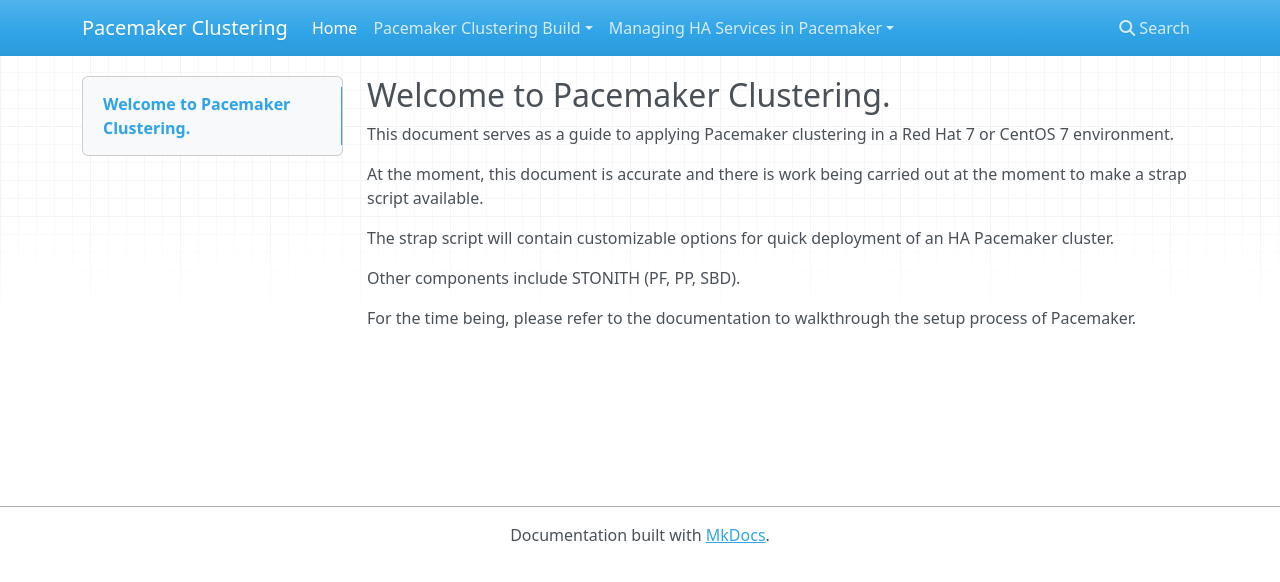
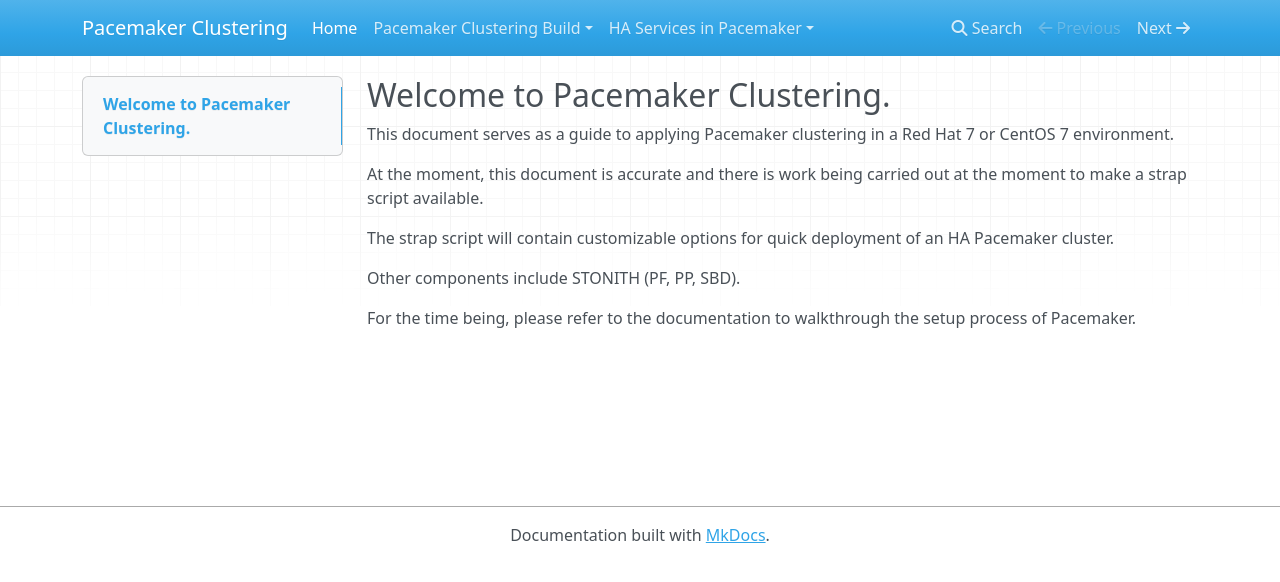
Before and after one commit to SparkChaos/Pacemaker, an MkDocs documentation site: the page built from docs/index.md, in a window 1280 px wide. Shown: the top 582 px of the page. Built offline with MkDocs 1.6.1, drawn with Linux system fonts in a browser that asks for light colours; nearby versions of some CDN libraries; some of the changed lines change nothing that is shown.

Commit message:
Fixed document pointers.

```diff
--- a/mkdocs.yml
+++ b/mkdocs.yml
@@ -6,14 +6,9 @@
 nav:
     - Home: index.md
     - Pacemaker Clustering Build:
-        - Prerequisites for Pacemaker: pacemaker-build/prerequisites-for-pacemaker.md
-        - Cluster Setup using Pacemaker: pacemaker-build/cluster-setup-for-pacemaker.md
-        - Creating LVM Resources in Pacemaker: pacemaker-build/creating-lvm-resources-in-pacemaker.md
-        - Creating a Virtual IP Resource in Pacemaker: pacemaker-build/creating-a-virtual-ip-resource-in-pacemaker.md
-        - Creating a new Power-fencing Resource in Pacemaker: pacemaker-build/creating-a-new-power-fencing-resource-in-pacemaker.md
-    - Managing HA Services in Pacemaker:
-        - Configure Apache HA in Pacemaker: pacemaker-manage/configure-apache-ha-in-pacemaker.md
-        - Configure Oracle HA in Pacemaker: pacemaker-manage/configure-oracle-ha-in-pacemaker.md
+        - Building the Cluster: pacemaker-build/Build.md
+    - HA Services in Pacemaker:
+        - Adding Services: pacemaker-manage/Manage.md
 
 plugins:
     - search
```
